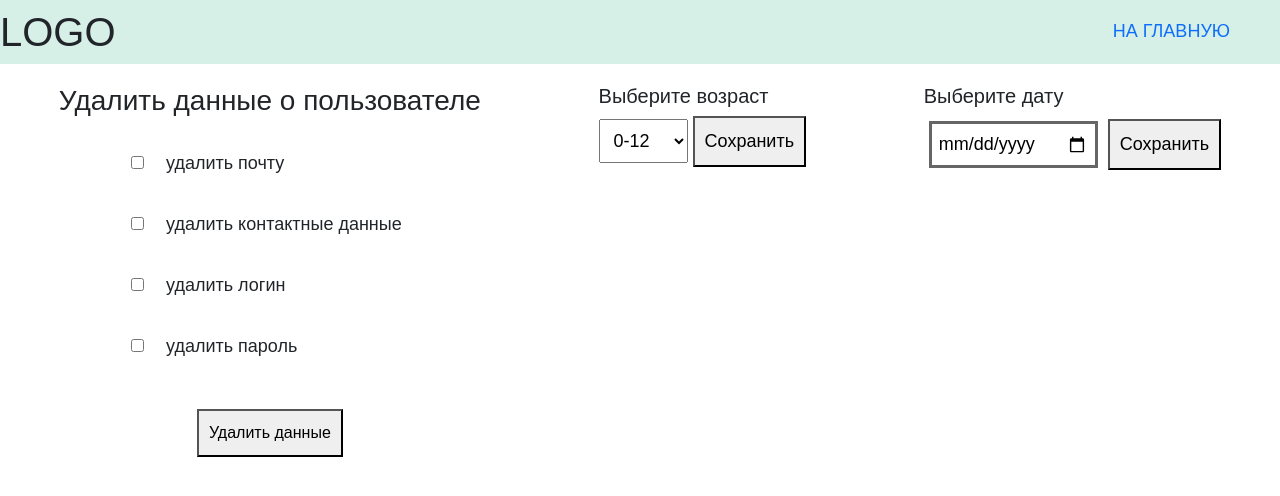
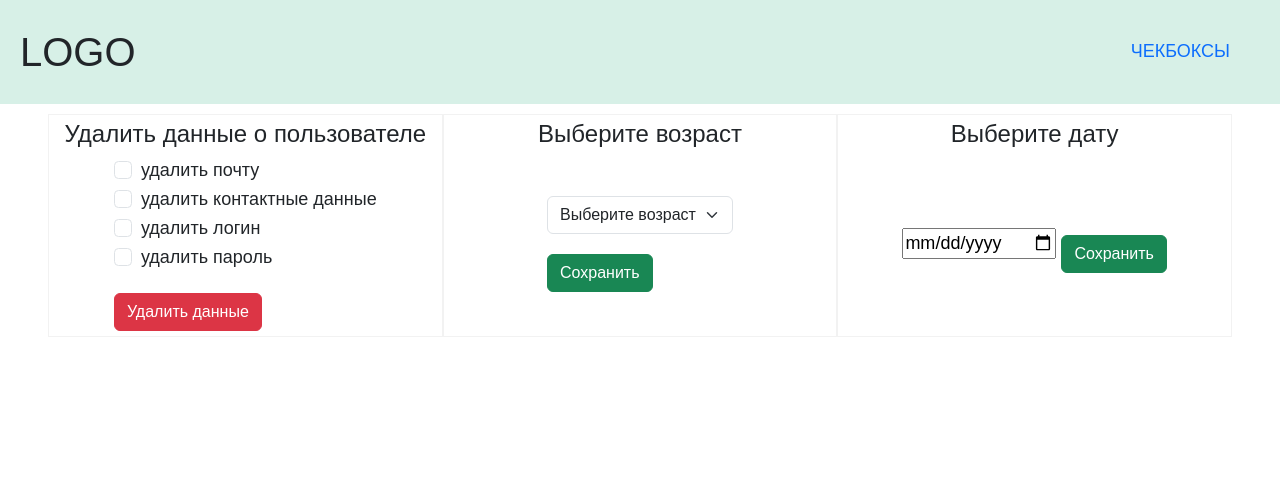
Before and after one commit to pashkov83/Forrms-and-metods, a plain HTML site: page checkbox.html in a window 1280 px wide. Drawn offline with Linux system fonts and the light colour scheme.

Commit message:
change checkbox.html with BootStrap

```diff
--- a/checkbox.html
+++ b/checkbox.html
@@ -11,7 +11,7 @@
 
 <body>
     <header>
-        <nav class="navbar navbar-expand-md navbarBgc">
+        <nav class="navbar navbar-expand-sm navbarBgc">
             <h1 class="text-start m-0">LOGO</h1>
             <button class="navbar-toggler" type="button" data-bs-toggle="collapse"
                 data-bs-target="#navbarSupportedContent" aria-controls="navbarSupportedContent" aria-expanded="false"
@@ -21,32 +21,48 @@
             <div class="collapse navbar-collapse" id="navbarSupportedContent">
                 <ul class="nav nav-underline flex-nowrap navItems">
                     <li class="nav-item">
-                        <a class="flex nav-link text-uppercase" aria-current="page" href="index.html">на главную</a>
+                        <a class="flex nav-link text-uppercase" aria-current="page" href="checkbox.html">чекбоксы</a>
                     </li>
                 </ul>
             </div>
         </nav>
-        <section class="checkbx">
-            <form class="checkform" action="/invoices" method="get">
-                <h3>Удалить данные о пользователе</h3>
-                <div class="input">
-                    <input id="email" type="checkbox" name="email">
-                    <label for="email">удалить почту</label> <br>
-                    <input id="tel" type="checkbox" name="tel">
-                    <label for="tel">удалить контактные данные</label><br>
-                    <input id="login" type="checkbox" name="login">
-                    <label for="login">удалить логин</label><br>
-                    <input id="pwd" type="checkbox" name="pwd">
-                    <label for="pwd">удалить пароль</label><br>
+
+        <section class="row ms-5 me-5">
+            <div class="col-sm-4 d-flex flex-wrap justify-content-center">
+                <h4 class="text-center">Удалить данные о пользователе</h3>
+                    <form action="invoices" method="get">
+                        <div class="form-check">
+                            <input class="form-check-input" type="checkbox" value="" id="flexCheckEmail">
+                            <label class="form-check-label" for="flexCheckEmail">
+                                удалить почту
+                            </label>
                         </div>
-                <div class="btn">
-                    <button type="submit">Удалить данные</button>
+                        <div class="form-check">
+                            <input class="form-check-input" type="checkbox" value="" id="flexCheckUser">
+                            <label class="form-check-label" for="flexCheckUser">
+                                удалить контактные данные
+                            </label>
                         </div>
+                        <div class="form-check">
+                            <input class="form-check-input" type="checkbox" value="" id="flexCheckLogin">
+                            <label class="form-check-label" for="flexCheckLogin">
+                                удалить логин
+                            </label>
+                        </div>
+                        <div class="form-check">
+                            <input class="form-check-input" type="checkbox" value="" id="flexCheckPassword">
+                            <label class="form-check-label" for="flexCheckPassword">
+                                удалить пароль
+                            </label>
+                        </div>
+                        <button type="submit" class="btn btn-danger">Удалить данные</button>
                     </form>
-            <div class="other-inp">
-                <form action="" method="post">
-                    <h5>Выберите возраст</h5>
-                    <select name="dropdown" id="dropdown">
+            </div>
+            <div class="col-sm-4 d-flex flex-wrap justify-content-center">
+                <h4 class="text-center">Выберите возраст</h3>
+                    <form action="index.html" method="get">
+                        <select class="form-select" aria-label="Default select example">
+                            <option selected>Выберите возраст</option>
                             <option value="1">0-12</option>
                             <option value="2">13-18</option>
                             <option value="3">19-30</option>
@@ -54,23 +70,29 @@
                             <option value="4">51-80</option>
                             <option value="4">81+</option>
                         </select>
-                    <button type="submit">Сохранить</button>
+                        <button type="submit" class="btn btn-success">Сохранить</button>
                     </form>
             </div>
-            <div class="other-inp">
+            <div class="col-sm-4 d-flex flex-wrap justify-content-center">
+                <h4 class="text-center">Выберите дату</h4>
                 <form action="" method="post">
-                    <h5>Выберите дату</h5>
-                    <input type="date" name="date">
-                    <button type="submit">Сохранить</button>
+                    <input class="datepicker" type="date" name="date">
+                    <button type="submit" class="btn btn-success">Сохранить</button>
+
                 </form>
             </div>
+
+        </section>
+
+        </form>
+
         </section>
 
 
 
     </header>
 
-<script src="bootstrap.bundle.min.js"></script>
+    <!--<script src="bootstrap.bundle.min.js"></script>-->
 </body>
 
 </html>
--- a/style.css
+++ b/style.css
@@ -19,7 +19,13 @@ body {
 .collapse {
     justify-content: end;
 }
+.text-start {
+    padding: 20px;
+}
 
+.navbar-toggler {
+    margin-right: 10px;
+}
 
 
 .menu {
@@ -37,7 +43,14 @@ body {
     color: rgb(238, 177, 177);
     text-shadow: 1px 1px 10px;
 }
+.col-sm-4 {
+    margin: 10px auto;
+}
 
+.col-sm-4 {
+    border: 1px solid #ecececa9;
+    padding: 5px;
+}
 
 .loginuser {
     display: flex;
@@ -50,11 +63,11 @@ body {
 .user {
     text-align: center;
 }
-label, input {
+/* label, input {
     padding: 7px;
     margin: 5px;
     border: 3px solid #666;
-}
+} */
 
 .btm {
     width: 100px;
@@ -72,10 +85,10 @@ label, input {
     margin-bottom: 20px;
 }
 
-label {
+/* label {
     border: 0;
     cursor: pointer;
-}
+} */
 .checkform {
     display: flex;
     justify-content: center;
@@ -86,14 +99,14 @@ label {
     margin-top: 20px;
 }
 
-button {
+/* button {
     cursor: pointer;
     padding: 10px;
-}
+} */
 
-input, label {
+/* input, label {
     margin-bottom: 15px;
-}
+} */
 #dropdown {
     padding: 10px;
 }
```
Lines whose indentation alone changed are shown as unchanged.
